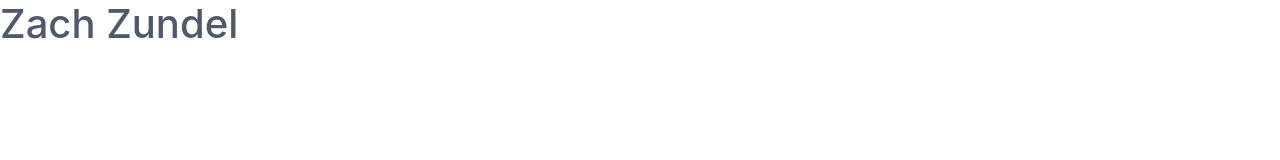
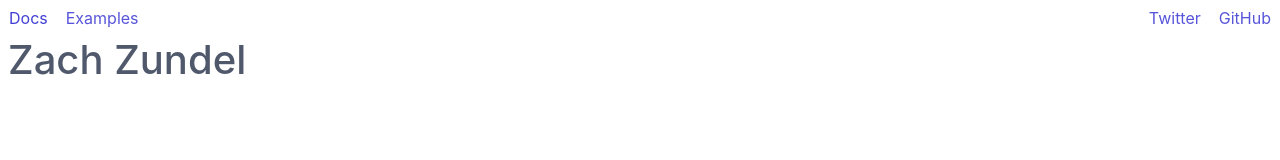
Before and after one commit to 3ach/zachzundel.com, a plain HTML site: page index.html in a window 1280 px wide. Drawn offline with Linux system fonts and the light colour scheme.

Commit message:
Spectre container

```diff
--- a/index.html
+++ b/index.html
@@ -6,6 +6,21 @@
         <link rel="stylesheet" href="css/spectre-icons.min.css">
     </head>
     <body>
-        <h1>Zach Zundel</h1>
+        <header class="navbar">
+            <section class="navbar-section">
+                <a href="#" class="btn btn-link">Docs</a>
+                <a href="#" class="btn btn-link">Examples</a>
+            </section>
+            <section class="navbar-center">
+                <!-- centered logo or brand -->
+            </section>
+            <section class="navbar-section">
+                <a href="#" class="btn btn-link">Twitter</a>
+                <a href="#" class="btn btn-link">GitHub</a>
+            </section>
+        </header>
+        <div class="container">
+            <h1>Zach Zundel</h1>
+        </div>
     </body>
 </html>
```
